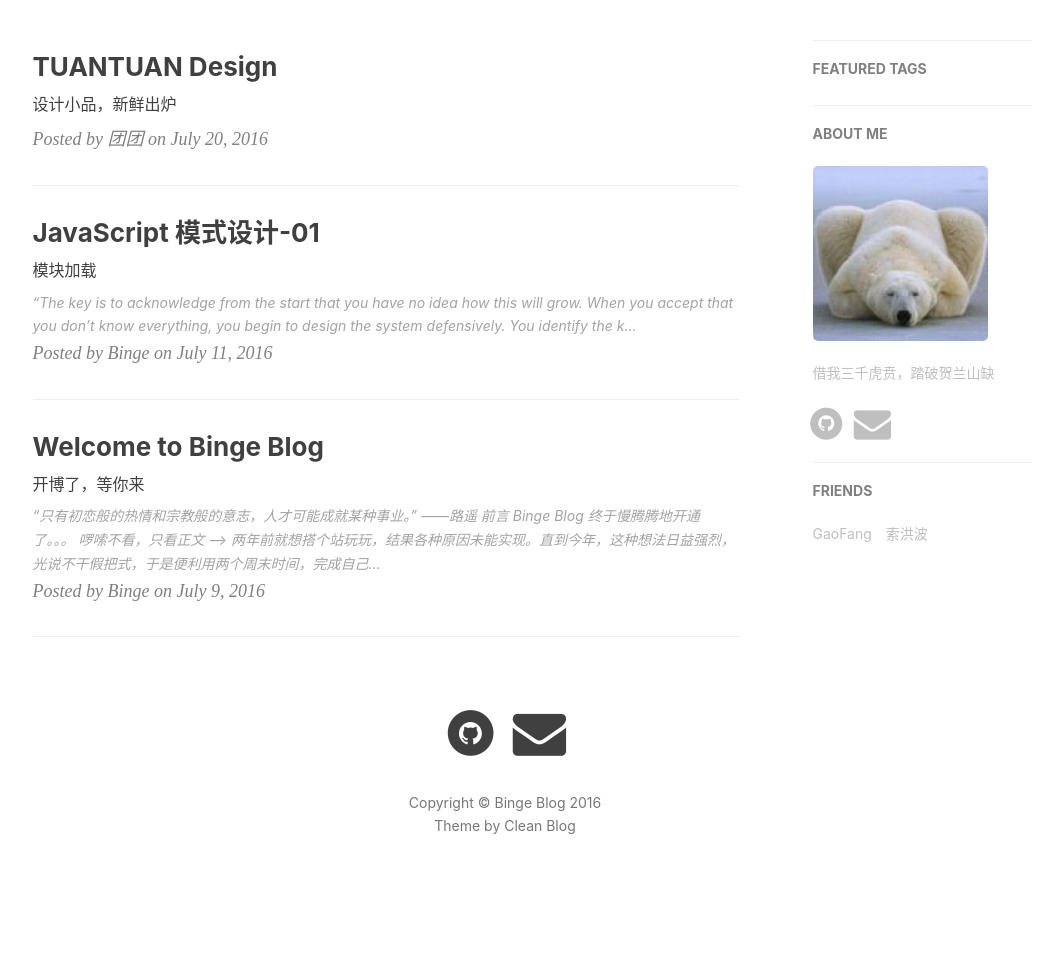
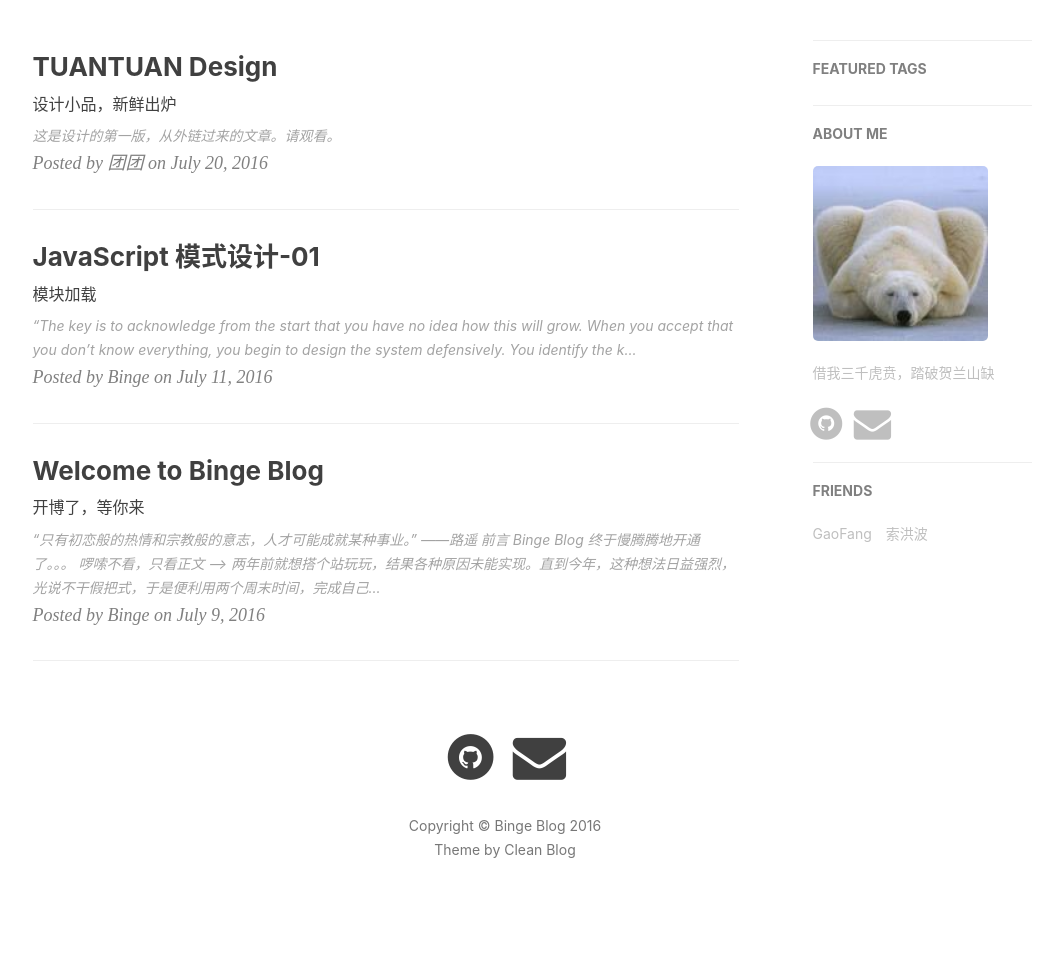
Before and after one commit to bingerambo/bingerambo_Jekyll_deploy, a Jekyll site: the page built from index.html, in a window 1280 px wide. Shown: the part 418-1372 px from the top of the page, without its empty margins (135-1198 px from the left). Built offline with Jekyll 4.4.1, drawn with Linux system fonts in a browser that asks for light colours; nearby versions of some CDN libraries; the list of posts is cut into pages by our own code; comment, search, counter and statistics services are not loaded; before the commit the page ends 1348 px from its top, so only the background shows below that.

Commit message:
update tuantuan post

```diff
--- a/_posts/2016-07-20-tuantuan-weixin.md
+++ b/_posts/2016-07-20-tuantuan-weixin.md
@@ -9,25 +9,4 @@
 bg-color: "linear-gradient(200deg, #7b888e, #0085a1)"
 ---
 
-<iframe src="http://mp.weixin.qq.com/s?__biz=MzA5MTU1NzQ1Mw==&mid=401932568&idx=1&sn=014225640dab4ad9ba05d051f52a5f29&ptlang=2052&ADUIN=251995735&ADSESSION=1468973064&ADTAG=CLIENT.QQ.5425_.0&ADPUBNO=26509#rd" id="iframepage" frameborder="0" scrolling="no" marginheight="0" marginwidth="0" onLoad="iFrameHeight()" style="width:100%"></iframe>
-
-
-<script type="text/javascript" language="javascript">
-
-function iFrameHeight() {
-
-var ifm= document.getElementById("iframepage");
-
-var subWeb = document.frames ? document.frames["iframepage"].document : ifm.contentDocument;
-
-if(ifm != null && subWeb != null) {
-
-   ifm.height = subWeb.body.scrollHeight;
-
-   ifm.width = subWeb.body.scrollWidth;
-
-}
-
-}
-
-</script>
+>这是设计的第一版，从外链过来的文章。请观看。
```
